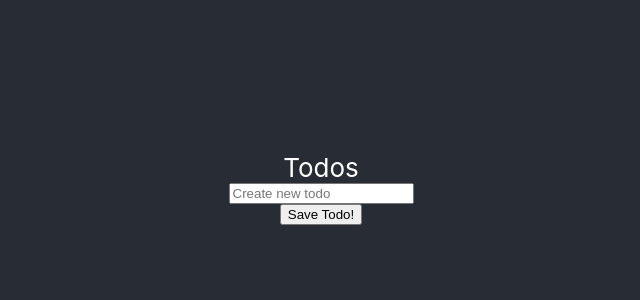
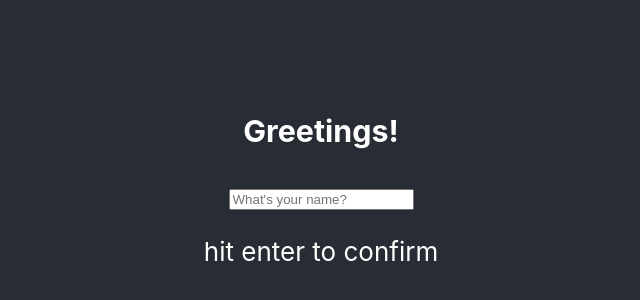
Before and after one commit to Pannonians/learning-js, a React (Create React App) app in the folder petar/react-todos/: page / in a window 1280 px wide. Shown: the part 212-512 px from the top of the page, without its empty margins (319-959 px from the left). Built offline with nearby package versions, Linux system fonts and the light colour scheme.

Commit message:
new example for todos state

```diff
--- a/petar/react-todos/src/App.jsx
+++ b/petar/react-todos/src/App.jsx
@@ -1,58 +1,82 @@
-import { useEffect, useState } from "react";
-import "./App.css";
+import { useEffect, useState } from 'react'
+import './App.css'
 
 const Todo = ({ text }) => {
   return (
     <div
       className="qweqwe"
-      style={{ fontSize: 14, marginTop: 12, color: "red" }}
+      style={{ fontSize: 14, marginTop: 12, color: 'red' }}
     >
       {text}
     </div>
-  );
-};
+  )
+}
 
-const InputForNewTodo = ({ setNewTodo }) => {
+const InputForNewTodo = ({ name, setNewTodo }) => {
   return (
     <input
       placeholder="Create new todo"
       onChange={(e) => {
-        setNewTodo(e.target.value);
+        setNewTodo(`[${name}] ${e.target.value}`)
       }}
     />
-  );
-};
+  )
+}
 
 const Button = ({ setClickSaveTodo }) => {
-  return <button onClick={() => setClickSaveTodo(true)}>Save Todo!</button>;
-};
+  return <button onClick={() => setClickSaveTodo(true)}>Save Todo!</button>
+}
+
+const Greeting = ({ setName }) => {
+  return (
+    <div>
+      <h3>Greetings!</h3>
+      <input type="text" onKeyDown={(e) => {
+        if (["Enter", "NumpadEnter"].includes(e.code)) {
+          setName(e.target.value)
+        }
+      }} placeholder="What's your name?" />
+      <p>hit enter to confirm</p>
+    </div>
+  )
+}
 
 function App() {
-  const [newTodo, setNewTodo] = useState("");
-  const [allTodos, setAllTodos] = useState([]);
+  const [newTodo, setNewTodo] = useState('')
+  const [allTodos, setAllTodos] = useState([])
 
-  const [clickSaveTodo, setClickSaveTodo] = useState(false);
+  const [clickSaveTodo, setClickSaveTodo] = useState(false)
+
+  const [name, setName] = useState(null)
 
   useEffect(() => {
     if (clickSaveTodo) {
-      setAllTodos([...allTodos, newTodo]);
-      setClickSaveTodo(false);
+      setAllTodos([...allTodos, newTodo])
+      setClickSaveTodo(false)
     }
-  }, [allTodos, clickSaveTodo, newTodo]);
+  }, [allTodos, clickSaveTodo, newTodo])
 
   return (
     <div className="App">
       <header className="App-header">
-        <div>Todos</div>
-        <InputForNewTodo setNewTodo={setNewTodo} />
-        <Button setClickSaveTodo={setClickSaveTodo} />
+        {name ? (
+          <>
+            <div>Todos</div>
+            <InputForNewTodo name={name} setNewTodo={setNewTodo} />
+            <Button setClickSaveTodo={setClickSaveTodo} />
 
-        {allTodos.map((todo) => (
-          <Todo key={todo} text={todo} />
-        ))}
+            {allTodos.map((todo) => (
+              <Todo key={todo} text={todo} />
+            ))}
+
+            <button type='button' onClick={() => setName(null)}>Logout</button>
+          </>
+        ) : (
+          <Greeting setName={setName} />
+        )}
       </header>
     </div>
-  );
+  )
 }
 
-export default App;
+export default App
```
